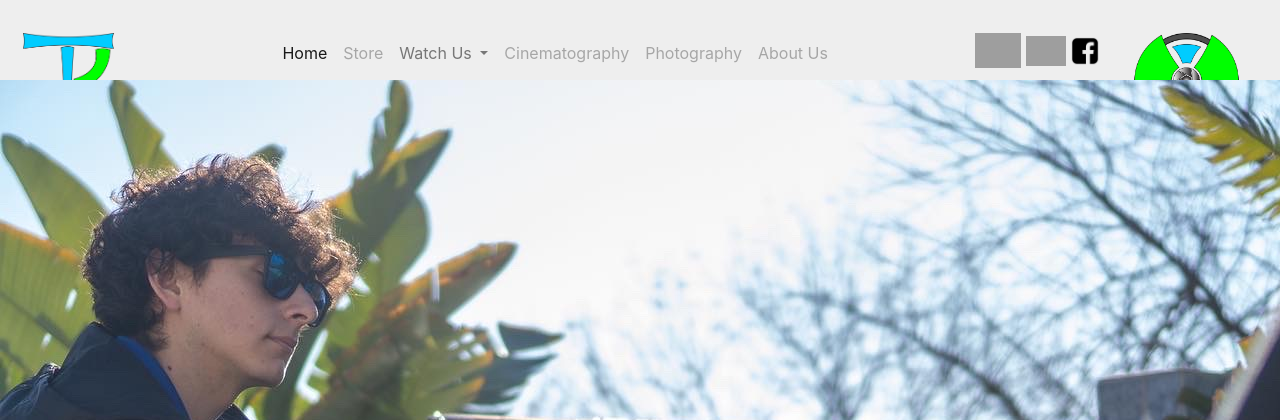
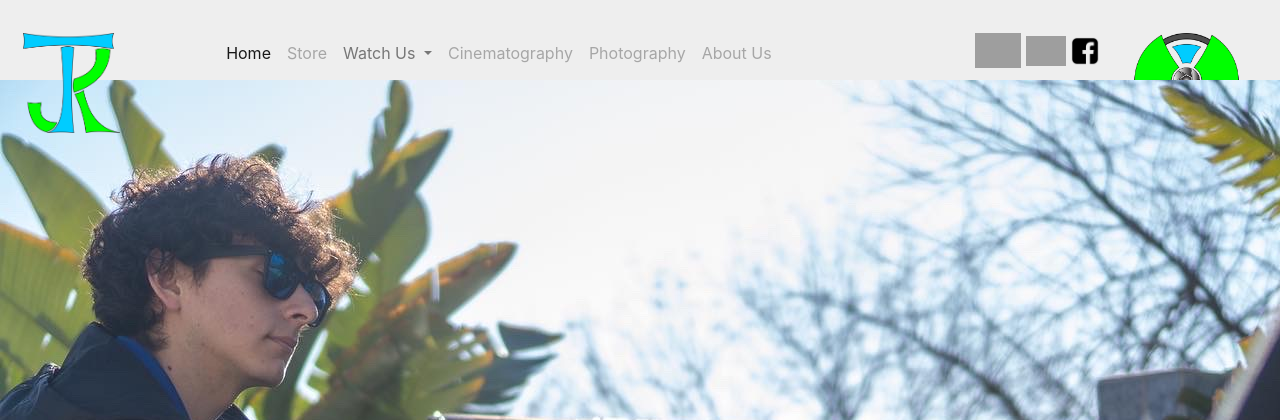
Before and after one commit to Xlrcrash1/JuryRigTest, a PHP site: page / in a window 1280 px wide; the page is wider, and only the part inside the window is pictured. Shown: the top 420 px of that part. Run offline with PHP 8.4, Linux system fonts and the light colour scheme; some libraries are stand-ins or nearby versions; grey boxes are pictures that could not be loaded.

Commit message:
JRT Logo set as absolute

```diff
--- a/style.css
+++ b/style.css
@@ -37,6 +37,12 @@
 
     color: blue;
 }
+.mr-3, .mx-3 {
+
+    position: absolute;
+}
+
+
 
 
 
```
